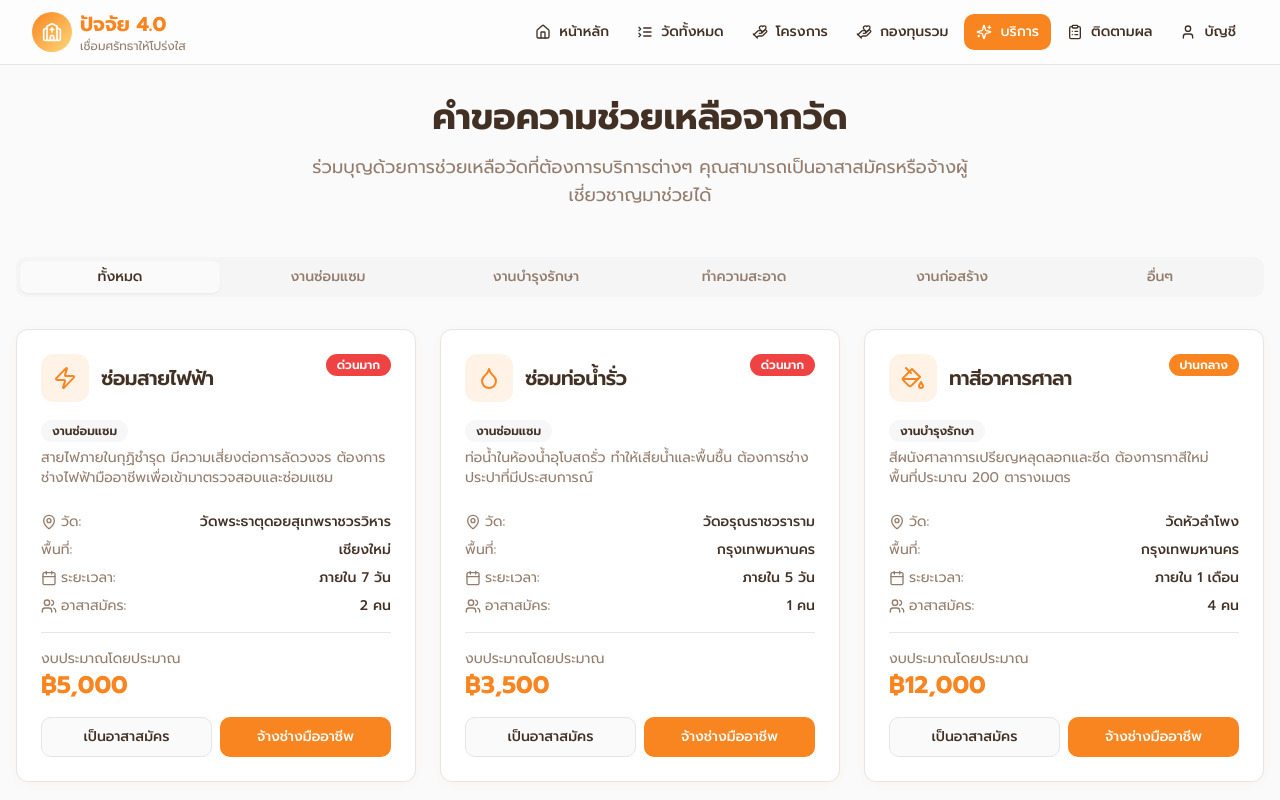
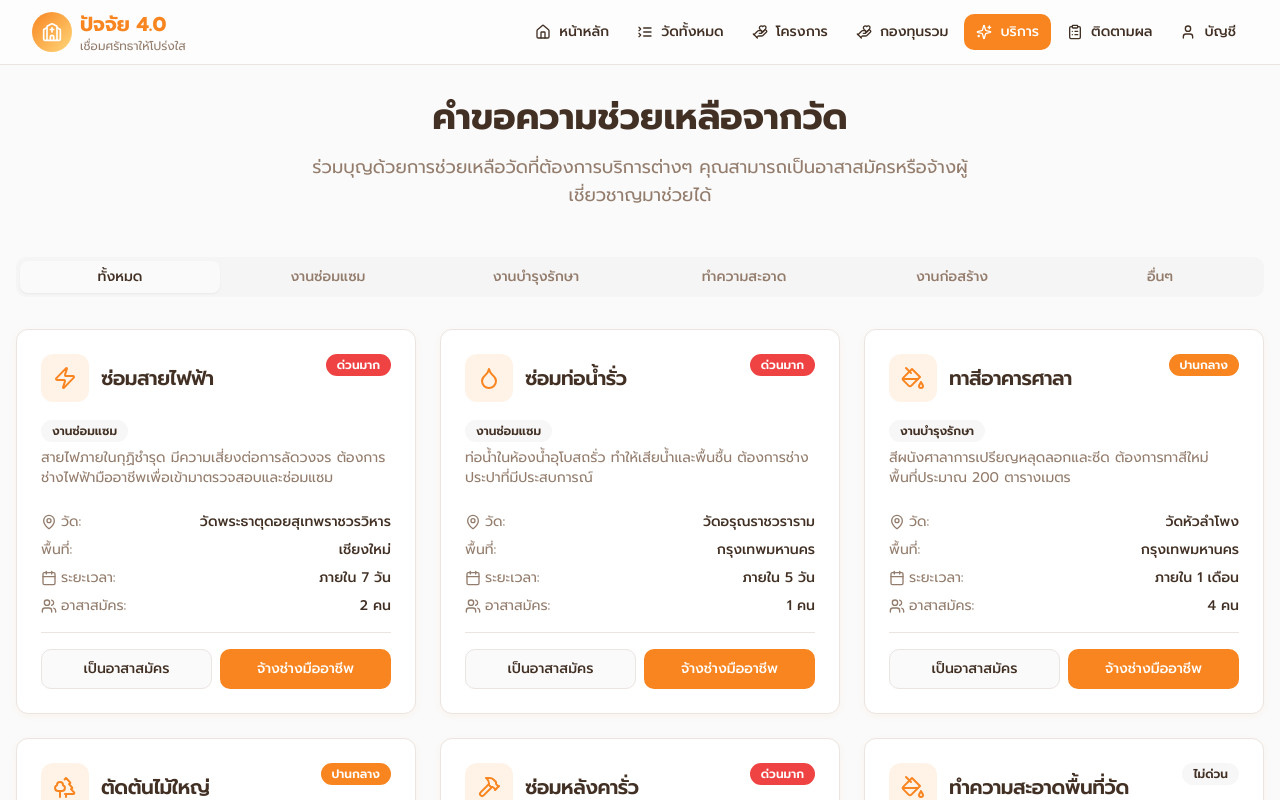
Before and after one commit to Pimnapat25/pajjai-4, a React (Vite) app: page /services in a window 1280 px wide. Shown: the top 800 px of the page. Built offline with nearby package versions, Linux system fonts and the light colour scheme; no server answers; the HTML template or start-up script is replaced by a standard one.

Commit message:
Refactor: Remove price from services page

```diff
--- a/src/pages/ServicesPage.tsx
+++ b/src/pages/ServicesPage.tsx
@@ -258,12 +258,6 @@ const ServicesPage = () => {
                     </div>
 
                     <div className="pt-4 border-t">
-                      <div className="mb-4">
-                        <p className="text-sm text-muted-foreground">งบประมาณโดยประมาณ</p>
-                        <p className="text-2xl font-bold text-primary">
-                          ฿{request.estimatedCost.toLocaleString()}
-                        </p>
-                      </div>
                       <div className="grid grid-cols-2 gap-2">
                         <Button
                           variant="outline"
```
